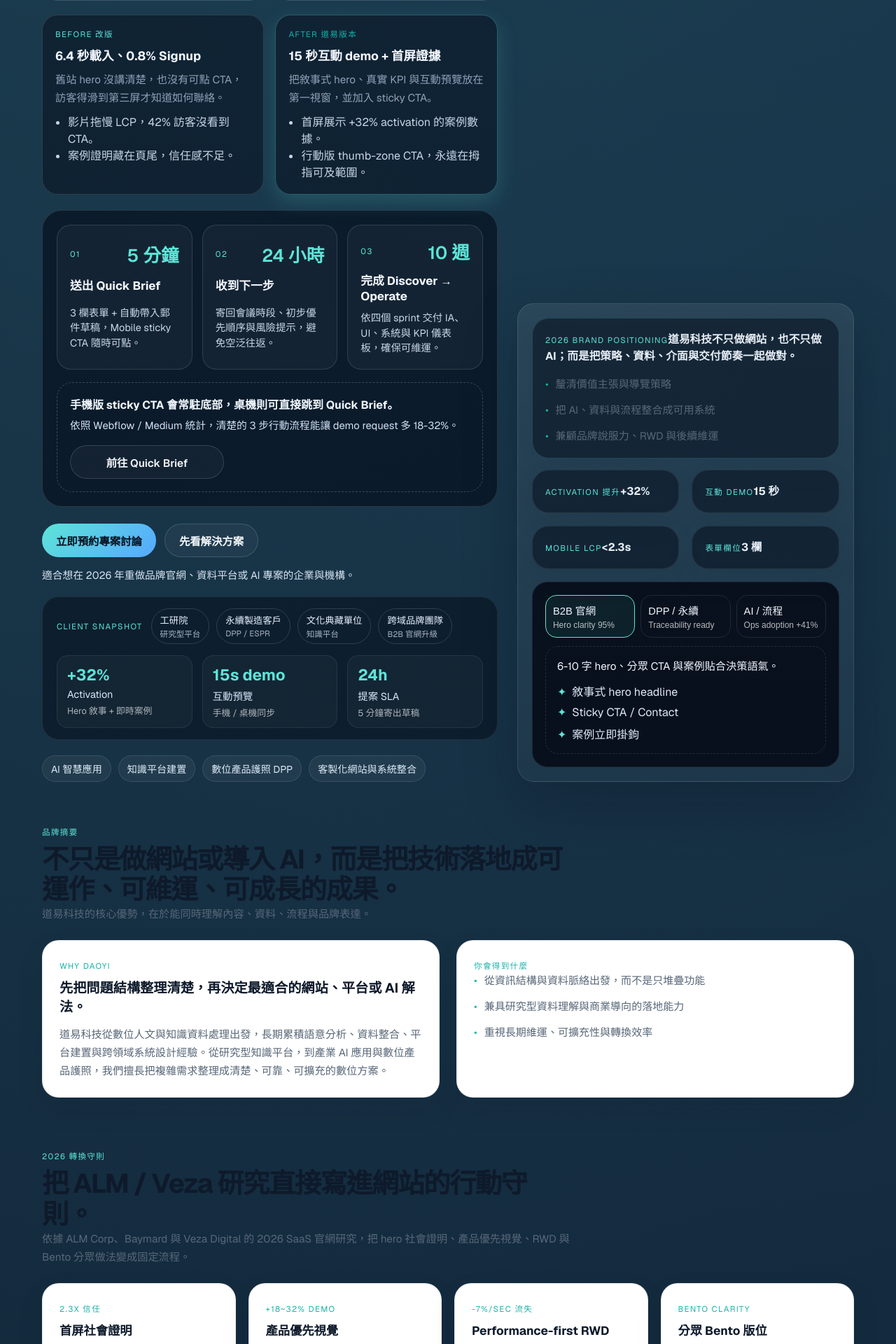
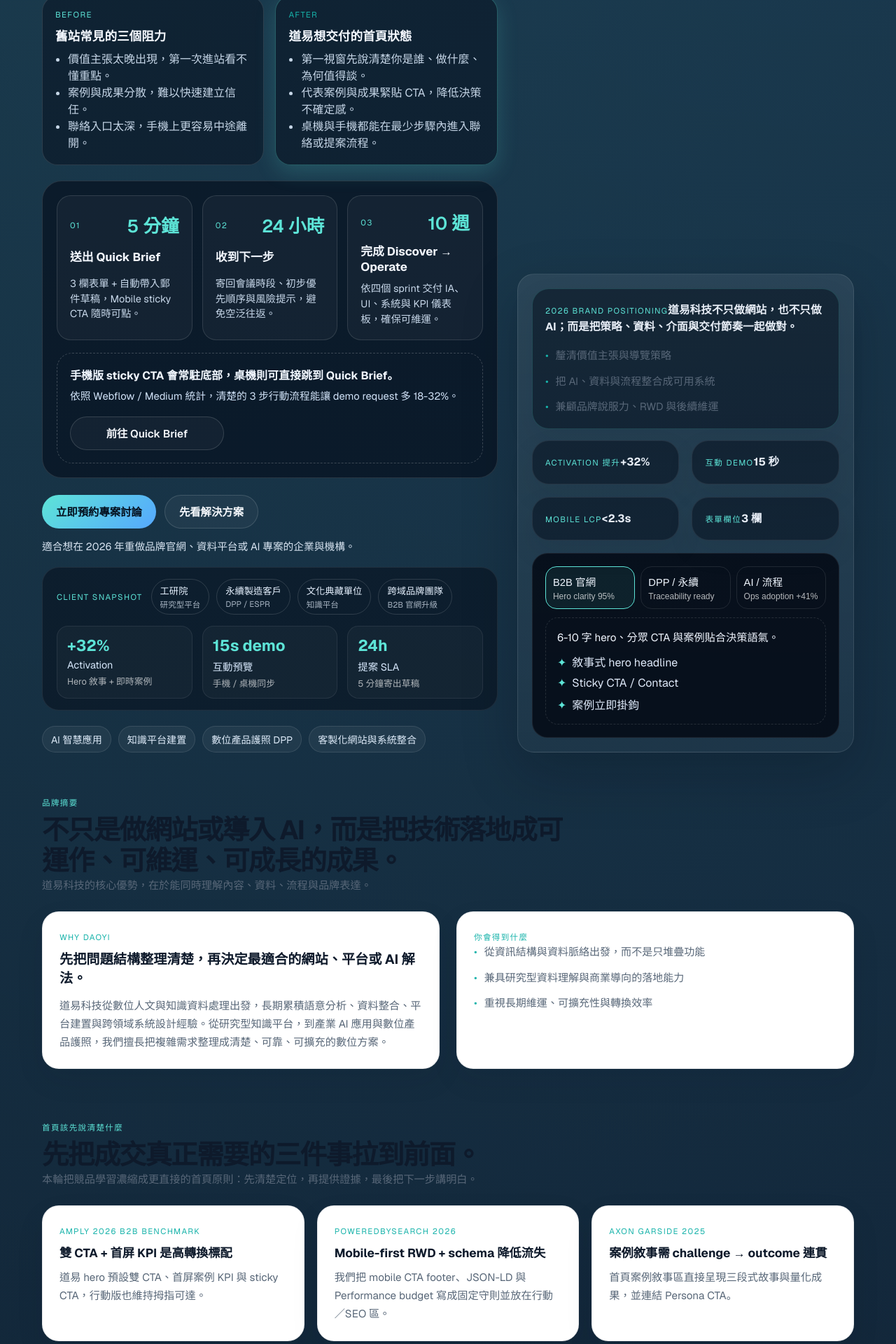
Before and after one commit to yangyen1977-wq/daoyi-website-2026, a Next.js app: page / in a window 1280 px wide. Shown: the part 840-2760 px from the top of the page at 70% size. Built offline with nearby package versions, Linux system fonts and the light colour scheme.

Commit message:
Simplify homepage narrative and contact proof

```diff
--- a/src/app/page.tsx
+++ b/src/app/page.tsx
@@ -106,34 +106,16 @@ export default function Home() {
       </Section>
 
       <Section
-        eyebrow="2026 轉換守則"
-        title="把 ALM / Veza 研究直接寫進網站的行動守則。"
-        description="依據 ALM Corp、Baymard 與 Veza Digital 的 2026 SaaS 官網研究，把 hero 社會證明、產品優先視覺、RWD 與 Bento 分眾做法變成固定流程。"
-      >
-        <div className="card-grid four-up">
-          {conversionGuardrails.map((guardrail) => (
-            <article key={guardrail.title} className="card">
-              <span className="mini-label accent">{guardrail.signal}</span>
-              <h3>{guardrail.title}</h3>
-              <p>{guardrail.description}</p>
-              <small className="quick-brief-hint">{guardrail.source}</small>
-            </article>
-          ))}
-        </div>
-      </Section>
-
-      <Section
-        eyebrow="競品洞察"
-        title="每小時更新的 B2B 樣板 → 道易官網的落地清單。"
-        description="整理 Amply、PoweredBySearch 與 Axon Garside 最新文章中值得抄的元素，確認我們的 hero、案例與 RWD 真的跟得上 2026 標準。"
+        eyebrow="首頁該先說清楚什麼"
+        title="先把成交真正需要的三件事拉到前面。"
+        description="本輪把競品學習濃縮成更直接的首頁原則：先清楚定位，再提供證據，最後把下一步講明白。"
       >
         <div className="card-grid three-up">
           {competitiveInsights.map((insight) => (
             <article key={insight.source} className="card competitive-card">
               <span className="mini-label accent">{insight.source}</span>
               <h3>{insight.title}</h3>
-              <p>{insight.detail}</p>
-              <small className="quick-brief-hint">{insight.application}</small>
+              <p>{insight.application}</p>
             </article>
           ))}
         </div>
@@ -345,38 +327,16 @@ export default function Home() {
       </Section>
 
       <Section
-        eyebrow="Evidence matrix"
-        title="把訪客真正會拿來判斷的三件事，直接排進同一個決策區。"
-        description="這輪把競品常見的 clarity / proof / RWD conversion 三件套再往前推，讓首頁在更短時間內完成說明、建立信任、提供下一步。"
+        eyebrow="案例證據怎麼讀"
+        title="把成果分清楚，首頁證據才會更可信。"
+        description="這輪把 proof 不再混成一團，而是明確標示已上線成果、benchmark 與交付樣板，幫決策者更快判斷內容可信度。"
       >
         <div className="card-grid three-up">
-          {evidenceMatrix.map((item) => (
-            <article key={item.title} className="card">
+          {caseProofFormat.map((item) => (
+            <article key={item.title} className="card proof-narrative-card">
               <span className="mini-label accent">{item.label}</span>
               <h3>{item.title}</h3>
               <p>{item.detail}</p>
-              <strong>{item.metric}</strong>
-            </article>
-          ))}
-        </div>
-      </Section>
-
-      <Section
-        eyebrow="Proof architecture"
-        title="把高轉換 B2B 官網的證據排序，翻成道易自己的成交結構。"
-        description="這一段承接 ALM、SaaSHero 與 Veza Digital 的共通做法：證據不該散落，而要剛好出現在訪客準備下判斷的地方。"
-      >
-        <div className="card-grid three-up">
-          {proofNarratives.map((item) => (
-            <article key={item.title} className="card proof-narrative-card">
-              <span className="mini-label accent">{item.label}</span>
-              <h3>{item.title}</h3>
-              <p>{item.description}</p>
-              <ul className="bullet-list compact">
-                {item.bullets.map((bullet) => (
-                  <li key={bullet}>{bullet}</li>
-                ))}
-              </ul>
             </article>
           ))}
         </div>
@@ -454,21 +414,6 @@ export default function Home() {
         </div>
       </Section>
 
-      <Section
-        eyebrow="Decision support"
-        title="先處理決策焦慮，潛在客戶才會真的留下來。"
-        description="優秀 B2B / SaaS 官網不只展示能力，也會把『為什麼現在該開始』說清楚。"
-      >
-        <div className="card-grid three-up">
-          {decisionSignals.map((item) => (
-            <article key={item.title} className="feature-surface decision-card">
-              <span className="mini-label">{item.label}</span>
-              <h3>{item.title}</h3>
-              <p>{item.description}</p>
-            </article>
-          ))}
-        </div>
-      </Section>
 
       <Section
         eyebrow="Delivery tracks"
@@ -555,6 +500,14 @@ export default function Home() {
               <li>我們會回覆 30 分鐘線上討論時段或提供初步規劃重點。</li>
               <li>若需要 NDA，可在郵件內直接附上或索取模板。</li>
             </ul>
+            <div className="contact-fast-facts" aria-label="聯絡重點">
+              {contactFastFacts.map((item) => (
+                <div key={item.label} className="contact-fast-fact">
+                  <span>{item.label}</span>
+                  <strong>{item.value}</strong>
+                </div>
+              ))}
+            </div>
             <div className="contact-proof-list">
               {homepageContactProof.map((item) => (
                 <p key={item} className="contact-proof-pill">{item}</p>
--- a/src/components/hero.tsx
+++ b/src/components/hero.tsx
@@ -35,21 +35,21 @@ export function Hero() {
 
           <div className="hero-story">
             <article className="hero-story-card">
-              <span className="mini-label">Before 改版</span>
-              <h3>6.4 秒載入、0.8% Signup</h3>
-              <p>舊站 hero 沒講清楚，也沒有可點 CTA，訪客得滑到第三屏才知道如何聯絡。</p>
+              <span className="mini-label">Before</span>
+              <h3>舊站常見的三個阻力</h3>
               <ul>
-                <li>影片拖慢 LCP，42% 訪客沒看到 CTA。</li>
-                <li>案例證明藏在頁尾，信任感不足。</li>
+                <li>價值主張太晚出現，第一次進站看不懂重點。</li>
+                <li>案例與成果分散，難以快速建立信任。</li>
+                <li>聯絡入口太深，手機上更容易中途離開。</li>
               </ul>
             </article>
             <article className="hero-story-card hero-story-card--after">
-              <span className="mini-label accent">After 道易版本</span>
-              <h3>15 秒互動 demo + 首屏證據</h3>
-              <p>把敘事式 hero、真實 KPI 與互動預覽放在第一視窗，並加入 sticky CTA。</p>
+              <span className="mini-label accent">After</span>
+              <h3>道易想交付的首頁狀態</h3>
               <ul>
-                <li>首屏展示 +32% activation 的案例數據。</li>
-                <li>行動版 thumb-zone CTA，永遠在拇指可及範圍。</li>
+                <li>第一視窗先說清楚你是誰、做什麼、為何值得談。</li>
+                <li>代表案例與成果緊貼 CTA，降低決策不確定感。</li>
+                <li>桌機與手機都能在最少步驟內進入聯絡或提案流程。</li>
               </ul>
             </article>
           </div>
--- a/src/lib/site.ts
+++ b/src/lib/site.ts
@@ -2,14 +2,14 @@ export const siteConfig = {
   name: "道易科技 DaoYi Technology",
   shortName: "DaoYi Technology",
   description:
-    "道易科技專注 B2B AI 應用、製造業與研究型知識平台、數位產品護照 DPP 與客製化系統整合，協助企業把複雜資料轉化為可運作、可維運、可成長的數位成果。",
+    "道易科技專注 B2B AI 應用、研究型知識平台、數位產品護照 DPP 與客製化系統整合，協助企業把複雜資料轉化為可運作、可維運、可成長的數位成果。",
   url: "https://yangyen1977-wq.github.io/daoyi-website-2026",
   email: "hello@daoyidh.com",
   phone: "+886-6-000-0000",
   location: "Tainan / Taipei / Remote",
-  heroTitle: "把品牌、資料與 AI 做成會成交的數位系統",
+  heroTitle: "把品牌、資料與 AI 做成真正能上線的數位系統",
   heroDescription:
-    "給 B2B 品牌、製造業與研究型組織：把 Amply 2026、PoweredBySearch 與 Axon Garside 研究的行動守則寫進網站，讓價值主張、案例證據、行動優先 CTA 與可維運架構在第一屏就建立信任並推進詢問。",
+    "給 B2B 品牌、製造業與研究型組織：從價值主張、案例證據、RWD 體驗到 Contact 轉換，一次整理成更容易理解、也更容易成交的官網與數位服務。",
 };
 
 export const navItems = [
```
